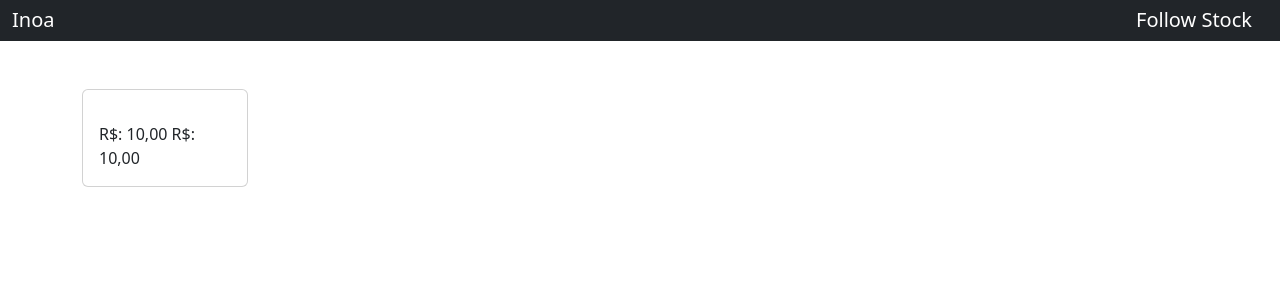
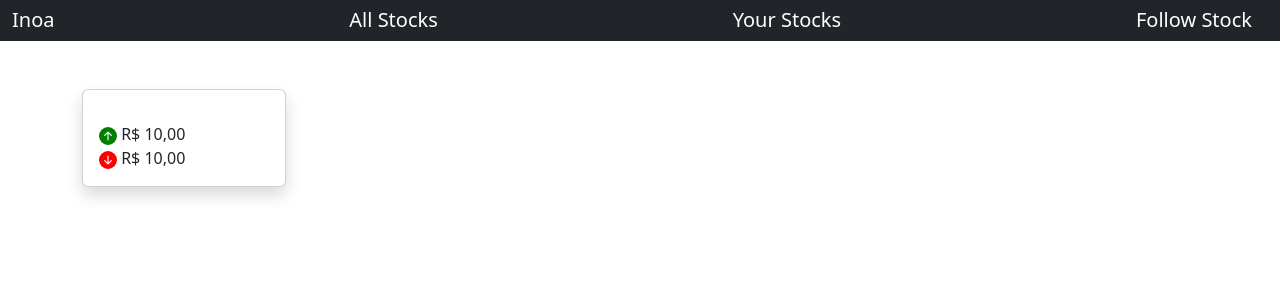
Before and after one commit to pauloaugusto-dmf/Inoa, a Django app: page /user/stocks in a window 1280 px wide. Shown: the top 300 px of the page. Run offline with Django 4.2, Linux system fonts and the light colour scheme; tables that the repository leaves empty hold one stand-in row (values such as "Sample post"); parts of the project's set-up code (start-up, migrations or seed data) failed here and were passed over.

Commit message:
layout changes and tweaks

```diff
--- a/templates/base.html
+++ b/templates/base.html
@@ -19,6 +19,18 @@
             </div>
         </a>
 
+        <a href="{% url 'market:list_stocks' %}" class="nav-link">
+            <div class="container-fluid">
+                <span class="navbar-brand mb-0 h1">All Stocks</span>
+            </div>
+        </a>
+
+        <a href="{% url 'market:list_user_stocks' %}" class="nav-link">
+            <div class="container-fluid">
+                <span class="navbar-brand mb-0 h1">Your Stocks</span>
+            </div>
+        </a>
+
         <a href="{% url 'market:create_user_stock' %}" class="nav-link">
             <div class="container-fluid">
                 <span class="navbar-brand mb-0 h1">Follow Stock</span>
--- a/templates/market/stock_list.html
+++ b/templates/market/stock_list.html
@@ -5,17 +5,17 @@
 {% block content %}
 
 <section class="container pt-5"">
-    <div class="row row-cols-1 row-cols-md-6 g-4">
+    <div class="row row-cols-1 row-cols-md-5 g-4">
         {% for stock in object_list %}
         <div class="col">
             <a href="{% url 'market:detail_stock' stock.id %}" class="nav-link">
-            <div class="card h-100">
+            <div class="card h-100 shadow">
                 <img src="{{stock.logo}}" class="card-img-top" alt="{{ stock.name }}">
                 <div class="card-body">
                     <h5 class="card-title">{{ stock.code }}</h5>
                     <p class="card-text">{{ stock.name }}</p>
                     <p class="card-text">{{ stock.sector }}</p>
-                    <p class="card-text">R$: {{ stock.quotes.last.price }}</p>
+                    <p class="card-text">R$ {{ stock.quotes.last.price }}</p>
                 </div>
             </div>
             </a>
--- a/templates/market/userstock_list.html
+++ b/templates/market/userstock_list.html
@@ -5,17 +5,23 @@
 {% block content %}
 
 <section class="container pt-5">
-    <div class="row row-cols-1 row-cols-md-6 g-4">
+    <div class="row row-cols-1 row-cols-md-5 g-4">
         {% for user_stock in object_list %}
         <div class="col">
             <a href="{% url 'market:detail_stock' user_stock.stock.id %}" class="nav-link">
-            <div class="card h-100">
+            <div class="card h-100 shadow">
                 <img src="{{user_stock.stock.logo}}" class="card-img-top" alt="{{ user_stock.stock.name }}">
                 <div class="card-body">
                     <h5 class="card-title">{{ user_stock.stock.code }}</h5>
                     <p class="card-text">{{ user_stock.stock.name }}</p>
                     <p class="card-text">{{ user_stock.stock.sector }}</p>
-                    <p class="card-text">R$: {{ user_stock.min_price }} R$: {{ user_stock.max_price }}</p>
+                    <p class="card-text">
+                        <svg xmlns="http://www.w3.org/2000/svg" width="18" height="18" fill="green" class="bi bi-arrow-up-circle-fill" viewBox="0 0 16 16">
+                            <path d="M16 8A8 8 0 1 0 0 8a8 8 0 0 0 16 0zm-7.5 3.5a.5.5 0 0 1-1 0V5.707L5.354 7.854a.5.5 0 1 1-.708-.708l3-3a.5.5 0 0 1 .708 0l3 3a.5.5 0 0 1-.708.708L8.5 5.707V11.5z"/>
+                        </svg>  R$ {{ user_stock.max_price }}<br>
+                        <svg xmlns="http://www.w3.org/2000/svg" width="18" height="18" fill="red" class="bi bi-arrow-down-circle-fill" viewBox="0 0 16 16">
+                            <path d="M16 8A8 8 0 1 1 0 8a8 8 0 0 1 16 0zM8.5 4.5a.5.5 0 0 0-1 0v5.793L5.354 8.146a.5.5 0 1 0-.708.708l3 3a.5.5 0 0 0 .708 0l3-3a.5.5 0 0 0-.708-.708L8.5 10.293V4.5z"/>
+                        </svg>  R$ {{ user_stock.min_price }}</p>
                 </div>
             </div>
             </a>
```
